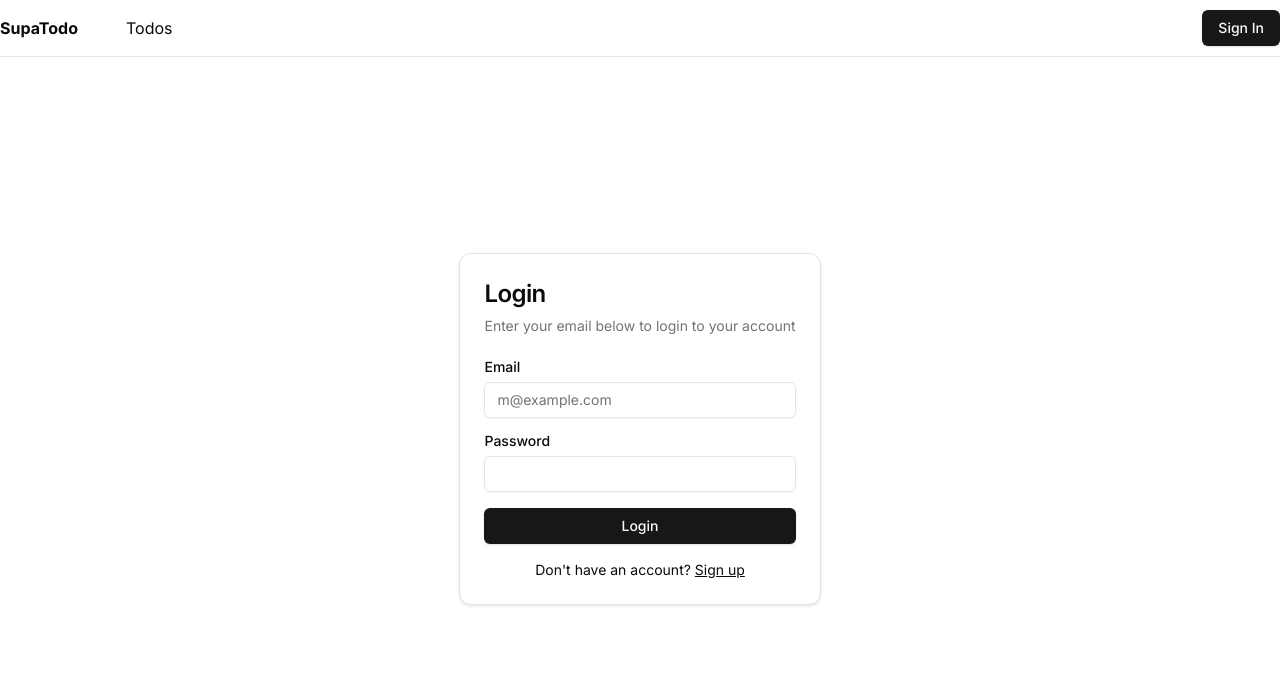
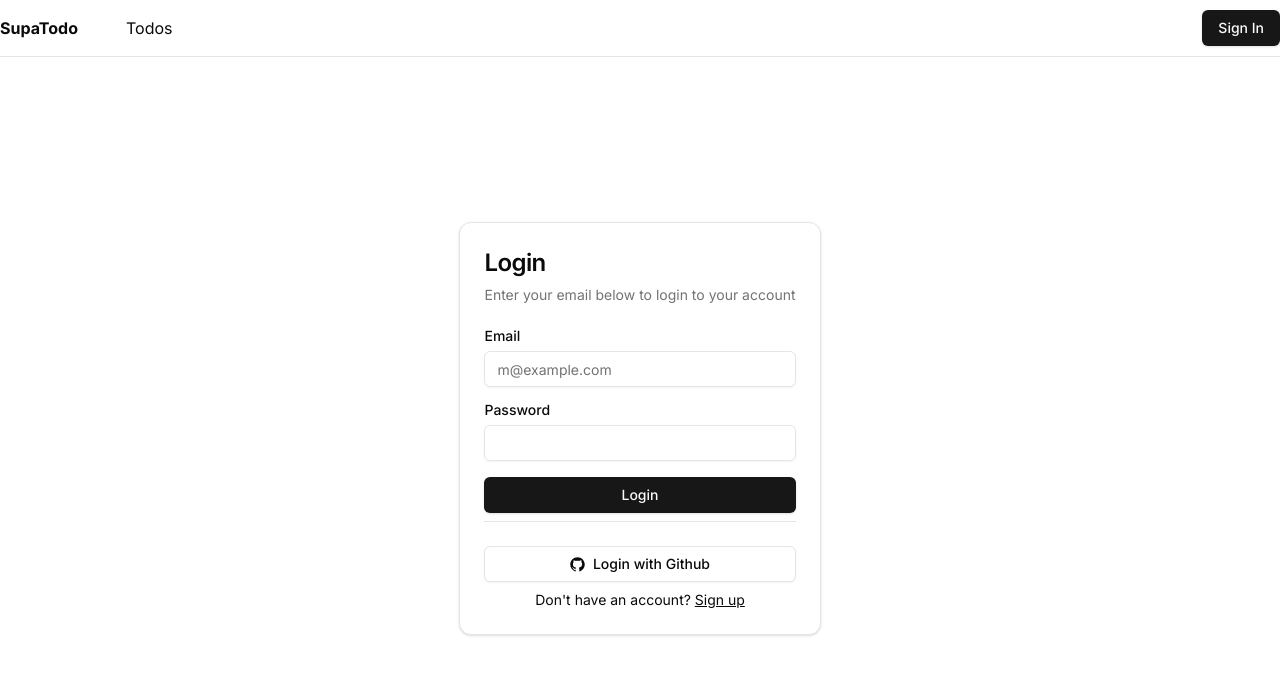
Before and after one commit to matt-fonto/supabase-practice, a Next.js app: page /login in a window 1280 px wide. Shown: the top 674 px of the page. Built offline with nearby package versions, Linux system fonts and the light colour scheme; no server answers.

Commit message:
feat: initial setup Github provider

```diff
--- /dev/null
+++ b/app/auth/callback/route.ts
@@ -0,0 +1,32 @@
+import { NextResponse } from "next/server";
+// The client you created from the Server-Side Auth instructions
+import { createClient } from "@/utils/supabase/server";
+
+export async function GET(request: Request) {
+  const { searchParams, origin } = new URL(request.url);
+  const code = searchParams.get("code");
+  // if "next" is in param, use it as the redirect URL
+  const next = searchParams.get("next") ?? "/todos";
+
+  if (code) {
+    const supabase = createClient();
+    const { error } = await supabase.auth.exchangeCodeForSession(code);
+    if (!error) {
+      const forwardedHost = request.headers.get("x-forwarded-host"); // original origin before load balancer
+      const isLocalEnv = process.env.NODE_ENV === "development";
+      if (isLocalEnv) {
+        // we can be sure that there is no load balancer in between, so no need to watch for X-Forwarded-Host
+        return NextResponse.redirect(`${origin}${next}`);
+      } else if (forwardedHost) {
+        return NextResponse.redirect(`https://${forwardedHost}${next}`);
+      } else {
+        return NextResponse.redirect(`${origin}${next}`);
+      }
+    }
+  }
+
+  // return the user to an error page with instructions
+  return NextResponse.redirect(
+    `${origin}/login?message=Could not log in with provider`
+  );
+}
--- /dev/null
+++ b/app/login/oauth-signin.tsx
@@ -0,0 +1,31 @@
+import { Button } from "@/components/ui/button";
+import { GitHubLogoIcon } from "@radix-ui/react-icons";
+import { Provider } from "@supabase/supabase-js";
+import { ReactElement } from "react";
+
+type OAuthProvider = {
+  name: Provider;
+  displayName: string;
+  icon?: ReactElement;
+};
+
+export function OAuthButtons() {
+  const oAuthProviders: OAuthProvider[] = [
+    { name: "github", displayName: "Github", icon: <GitHubLogoIcon /> },
+  ];
+
+  return (
+    <>
+      {oAuthProviders.map((provider) => (
+        <Button
+          key={provider.name}
+          variant="outline"
+          className="flex items-center justify-center gap-2 w-full py-2 mt-4"
+        >
+          {provider.icon}
+          Login with {provider.displayName}
+        </Button>
+      ))}
+    </>
+  );
+}
--- a/app/login/page.tsx
+++ b/app/login/page.tsx
@@ -11,6 +11,8 @@ import { Input } from "@/components/ui/input";
 import { login, signup } from "./actions";
 import { createClient } from "@/utils/supabase/server";
 import { redirect } from "next/navigation";
+import { OAuthButtons } from "./oauth-signin";
+import { Separator } from "@/components/ui/separator";
 
 export default async function Login({
   searchParams,
@@ -36,7 +38,7 @@ export default async function Login({
             Enter your email below to login to your account
           </CardDescription>
         </CardHeader>
-        <CardContent>
+        <CardContent className="flex flex-col gap-2">
           <form id="login-form" className="grid gap-4">
             <div className="grid gap-2">
               <Label htmlFor="email">Email</Label>
@@ -73,7 +75,12 @@ export default async function Login({
               Login
             </Button>
           </form>
-          <div className="mt-4 text-center text-sm">
+
+          <Separator />
+
+          <OAuthButtons />
+
+          <div className="text-center text-sm">
             Don&apos;t have an account?{" "}
             <button form="login-form" className="underline" formAction={signup}>
               Sign up
```
